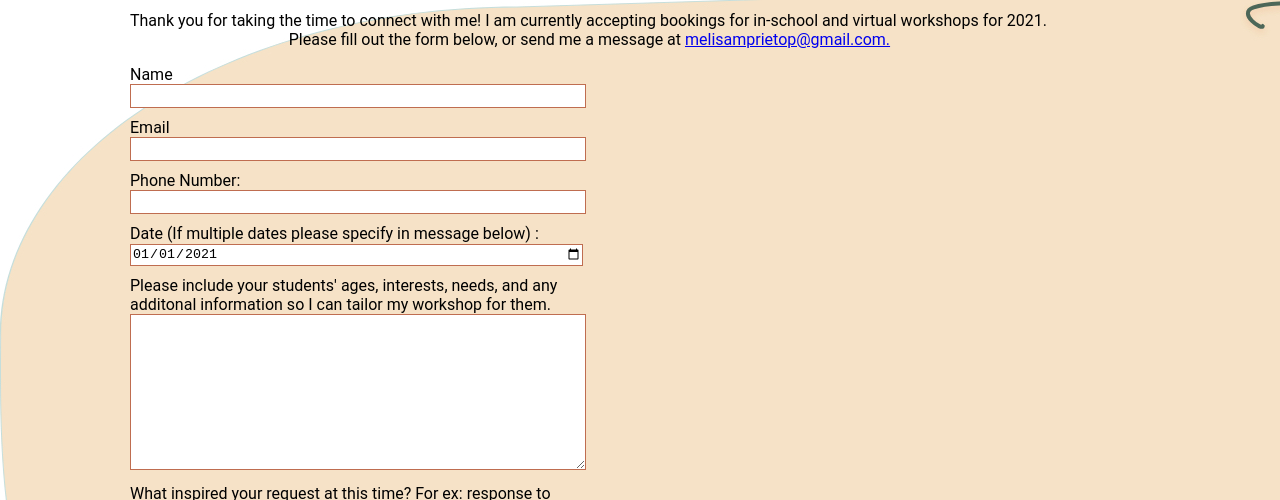
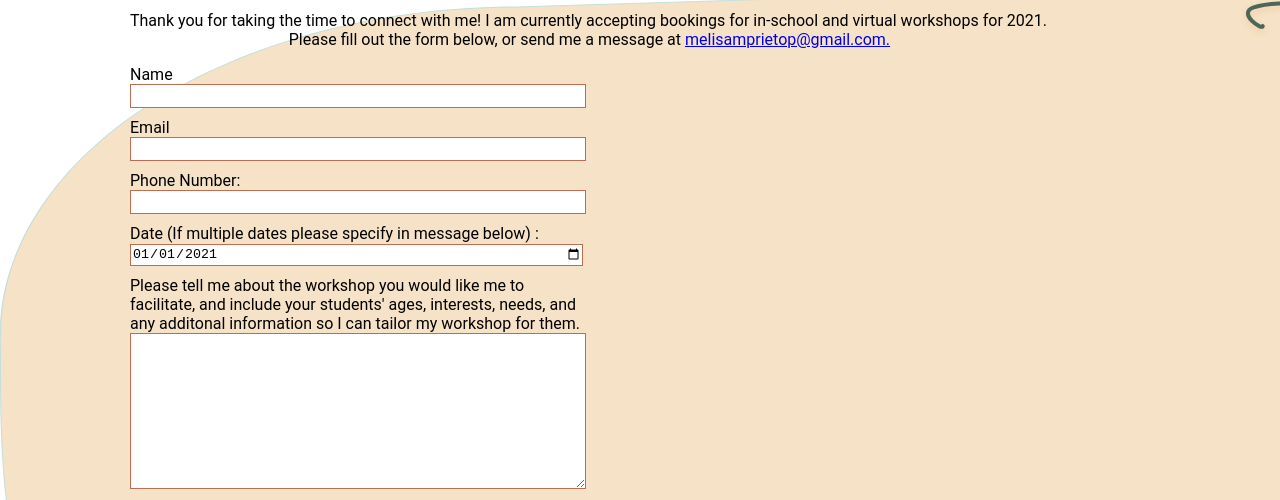
Before and after one commit to melisa-prieto/melisa-prieto.github.io, a plain HTML site: page contact.html in a window 1280 px wide. Shown: the part 234-734 px from the top of the page. Drawn offline with Linux system fonts and the light colour scheme; a web font is replaced by a local one.

Commit message:
Update contact.html

```diff
--- a/contact.html
+++ b/contact.html
@@ -51,7 +51,7 @@
     <input type="date" id="start" name="trip-start"
        value="2021-01-01"
        min="2018-01-01" max="2022-12-31">
-    <label for="message">Please include your students' ages, interests, needs, and any additonal information so I can tailor my workshop for them.  </label>
+    <label for="message">Please tell me about the workshop you would like me to facilitate, and include your students' ages, interests, needs, and any additonal information so I can tailor my workshop for them. </label>
     <textarea id="message" name="message"></textarea>
     <label for="message"> What inspired your request at this time? For ex: response to student/ community needs, covering this theme in class etc </label>
     <textarea id="message" name="message"></textarea>
```
